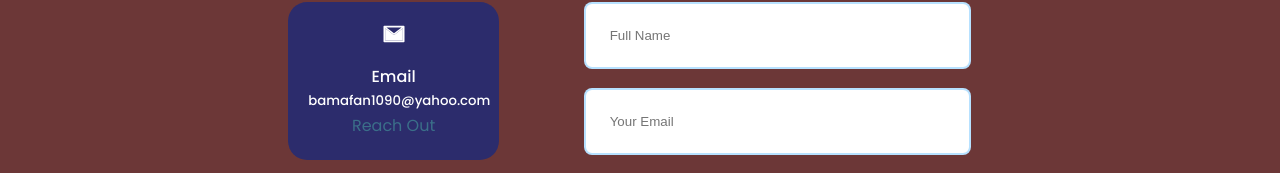
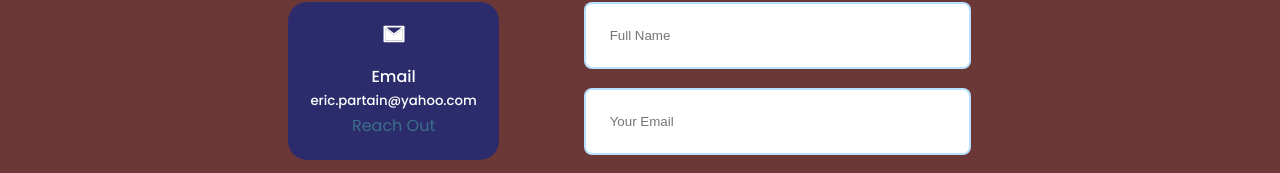
Before and after one commit to KnightHawk1090/react-portfolio, a React (Create React App) app: page / in a window 1280 px wide. Shown: the part 5152-5325 px from the top of the page. Built offline with nearby package versions, Linux system fonts and the light colour scheme.

Commit message:
email update

```diff
--- a/src/components/contact/Contact.jsx
+++ b/src/components/contact/Contact.jsx
@@ -30,7 +30,7 @@ const Contact = () => {
           <article className="contact__option">
             <AiTwotoneMail className='contact__option-icon'/>
             <h4>Email</h4>
-            <h5>bamafan1090@yahoo.com</h5>
+            <h5>eric.partain@yahoo.com</h5>
             <a href="mailto:eric.partain@yahoo.com" target='__blank'>Reach Out</a>
           </article>
 
```
